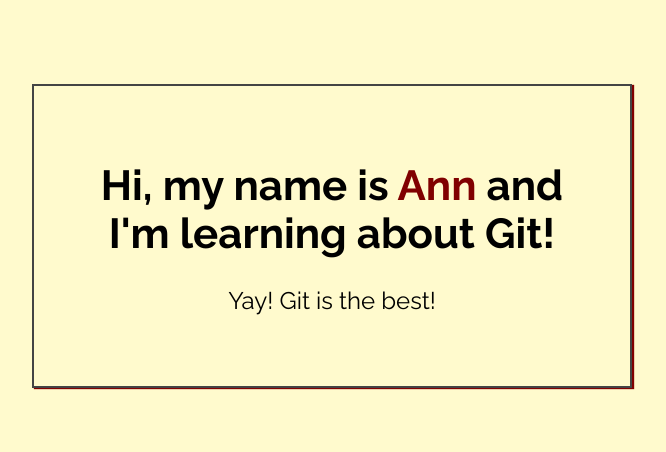
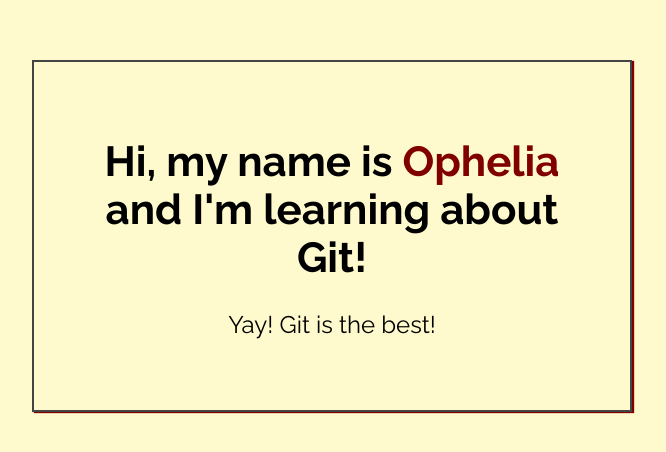
Before and after one commit to OpheliaB24/my-first-repo, a plain HTML site: page index.html in a window 1280 px wide. Shown: the part 164-616 px from the top of the page, without its empty margins (308-974 px from the left). Drawn offline with Linux system fonts and the light colour scheme.

Commit message:
Added name to index.html

```diff
--- a/index.html
+++ b/index.html
@@ -14,7 +14,7 @@
 <body>
 
     <div class="greeting">
-        <h1>Hi, my name is <span class="highlight">Ann</span> and I'm learning about Git! </h1>
+        <h1>Hi, my name is <span class="highlight">Ophelia</span> and I'm learning about Git! </h1>
 
         <p>Yay! Git is the best!</p>
     </div>
```
